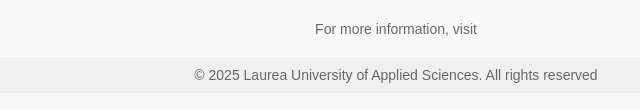
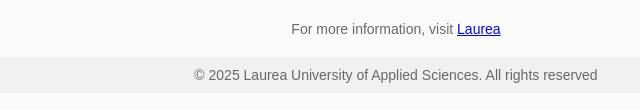
Before and after one commit to NAK00038/NAK00038.github.io, a plain HTML site: page CSS_Assignment_1/index.html in a window 1280 px wide. Shown: the part 2493-2603 px from the top of the page, 244-884 px from the left. Drawn offline with Linux system fonts and the light colour scheme.

Commit message:
Hyperlink fixed

```diff
--- a/CSS_Assignment_1/index.html
+++ b/CSS_Assignment_1/index.html
@@ -146,7 +146,7 @@
 
     <section>
     <!-- Inline CSS applied to paragraph element. Also class ".Visit-Laurea" is used in external CSS. -->
-    <p style="text-align: center; margin: 20px 0 20px 0;" >For more information, visit <a href="https://www.laurea.fi/en/laurea/as-an-employer/" class="Visit-Laurea"></a></p>
+    <p style="text-align: center; margin: 20px 0 20px 0;" >For more information, visit <a href="https://www.laurea.fi/en/laurea/as-an-employer/" class="Visit-Laurea"> Laurea </a></p>
     </section>
 
 </main>
```
